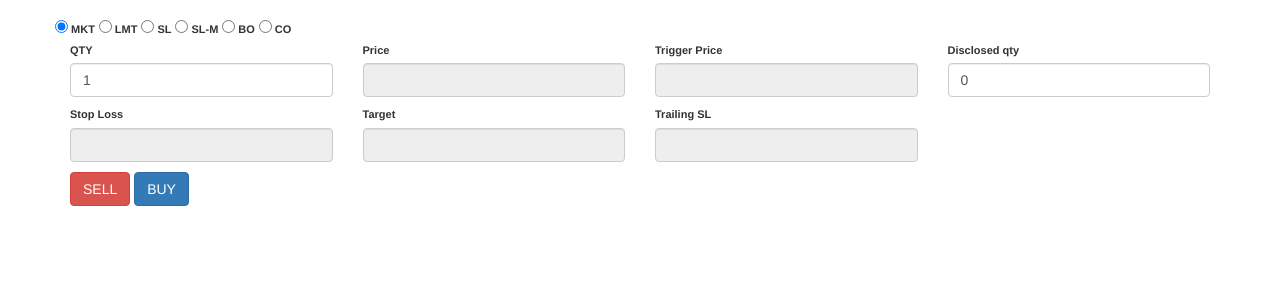
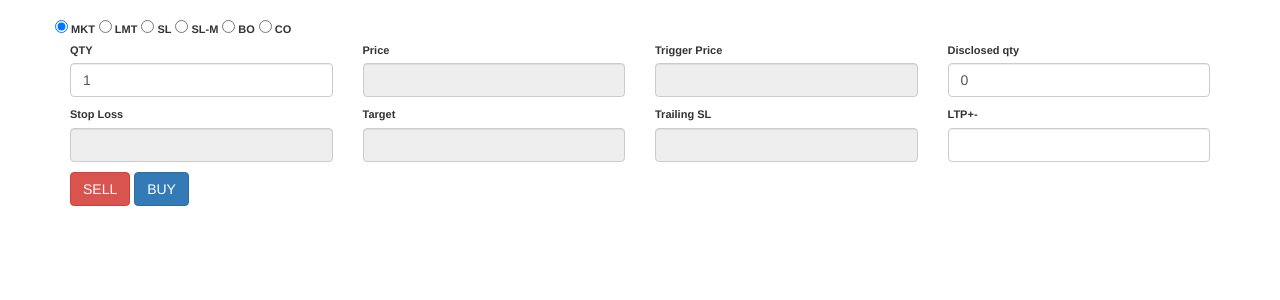
Before and after one commit to shipdcare/allure, a Python web app: template templates/home.html in a window 1280 px wide. Shown: the part 142-442 px from the top of the page. Run offline with Jinja, Linux system fonts and the light colour scheme; the template is opened without the code that fills it, so the values that code supplies are empty; some libraries are stand-ins or nearby versions.

Commit message:
Added LTP

```diff
--- a/templates/home.html
+++ b/templates/home.html
@@ -126,6 +126,10 @@
         <div class="col-md-3">
           <label>Trailing SL</label>
           <input class="form-control" id="trailing_stoploss" name="trailing_stoploss" type="number" placeholder="" step="0.01">
+        </div>
+          <div class="col-md-3">
+          <label>LTP+-</label>
+          <input class="form-control" id="ltp" name="ltp" type="number" placeholder="" step="0.01">
         </div>
       </div>
       <div class="row">
@@ -688,12 +692,12 @@
         $(document).ready(function() {
 
             if(getCookie("stoploss_value") !== null) {
-                    $('#stoploss_value').val(getCookie("stoploss_value"))
-                }
+                $('#stoploss_value').val(getCookie("stoploss_value"))
+            }
 
-                if(getCookie("squareoff_value") !== null) {
-                    $('#squareoff_value').val(getCookie("squareoff_value"))
-                }
+            if(getCookie("squareoff_value") !== null) {
+                $('#squareoff_value').val(getCookie("squareoff_value"))
+            }
 
             var activeStock = {};
 
```
